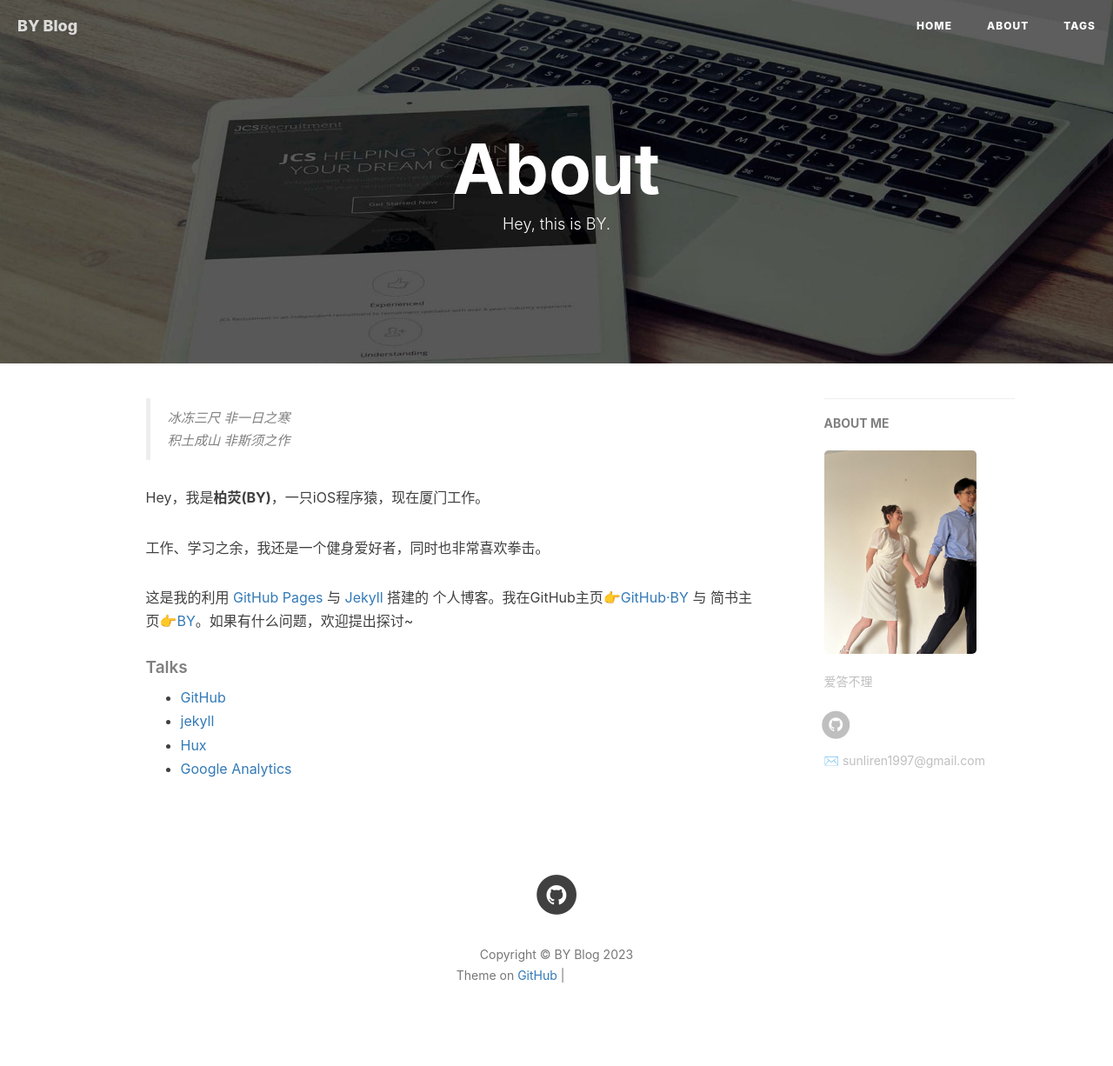
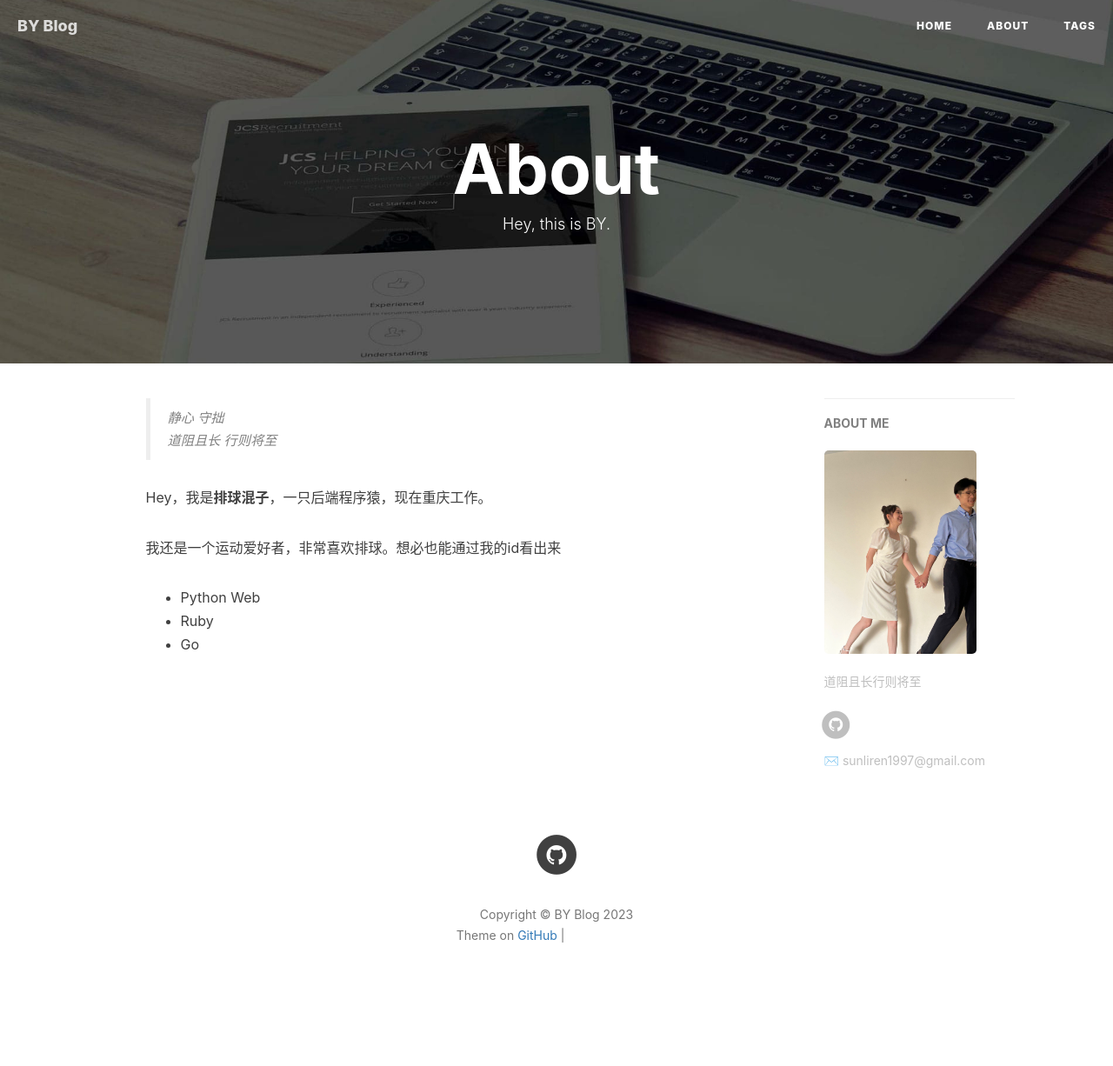
Before and after one commit to liren-sun/liren-sun.github.io, a Jekyll site: the page built from about.html, in a window 1280 px wide. Shown: the whole page at 87% size. Built offline with Jekyll 4.4.1, drawn with Linux system fonts in a browser that asks for light colours; nearby versions of some CDN libraries; comment, search, counter and statistics services are not loaded; after the commit the page ends 1180 px from its top, so only the background shows below that; grey boxes are pictures that could not be loaded.

Commit message:
update about me

```diff
--- a/_config.yml
+++ b/_config.yml
@@ -4,14 +4,14 @@ SEOTitle: 排球混子的博客 | BY Blog
 header-img: img/post-bg-desk.jpg
 email: sunliren1997@gmail.com
 description: "Every failure is leading towards success."
-keyword: "BY, BY Blog, 排球混子的博客, sunliren, 孙礼仁, Ruby, Python"
+keyword: "排球混子的博客, sunliren, 孙礼仁, Ruby, Python"
 url: "http://liren-sun.github.io"          # your host, for absolute URL
 baseurl: ""      # for example, '/blog' if your blog hosted on 'host/blog'
 github_repo: "https://github.com/liren-sun/liren-sun.github.io.git" # you code repository
 
 # Sidebar settings
 sidebar: true                           # whether or not using Sidebar.
-sidebar-about-description: "爱答不理"
+sidebar-about-description: "道阻且长行则将至"
 sidebar-avatar: /img/about-me.jpg      # use absolute URL, seeing it's used in both `/` and `/about/`
 
 
--- a/about.html
+++ b/about.html
@@ -15,25 +15,21 @@ header-img: "img/post-bg-rwd.jpg"
 <div class="zh post-container">
 
     <!--copied from markdown -->
-    <blockquote><p>冰冻三尺 非一日之寒<br>
-    积土成山 非斯须之作</p></blockquote>
+    <blockquote><p>静心 守拙<br>
+    道阻且长 行则将至</p></blockquote>
 
-    <p>Hey，我是<strong>柏荧(BY)</strong>，一只iOS程序猿，现在厦门工作。</p>
+    <p>Hey，我是<strong>排球混子</strong>，一只后端程序猿，现在重庆工作。</p>
 
-    <p>工作、学习之余，我还是一个健身爱好者，同时也非常喜欢拳击。</p>
+    <p>我还是一个运动爱好者，非常喜欢排球。想必也能通过我的id看出来</p>
 
-    <p>这是我的利用 <a href="https://pages.github.com/">GitHub Pages</a> 与 <a href="http://jekyll.com.cn/">Jekyll</a> 搭建的 个人博客。我在GitHub主页<a href="https://github.com/liren-sun">👉GitHub·BY</a> 与 简书主页<a href="https://http://www.jianshu.com/u/e71990ada2fd">👉BY</a>。如果有什么问题，欢迎提出探讨~</p>
+    <ul>
+        <li>Python Web</li>
+        <li>Ruby</li>
+        <li>Go</li>
+    </ul>
 
     <p></p>
 
-    <h5>Talks</h5>
-
-    <ul>
-        <li><a href="https://github.com">GitHub</a></li>
-        <li><a href="http://jekyll.com.cn/">jekyll</a></li>
-        <li><a href="http://huangxuan.me/">Hux</a></li>
-        <li><a href="https://analytics.google.com/analytics">Google Analytics</a></li>
-    </ul>
 </div>
 
 
```
